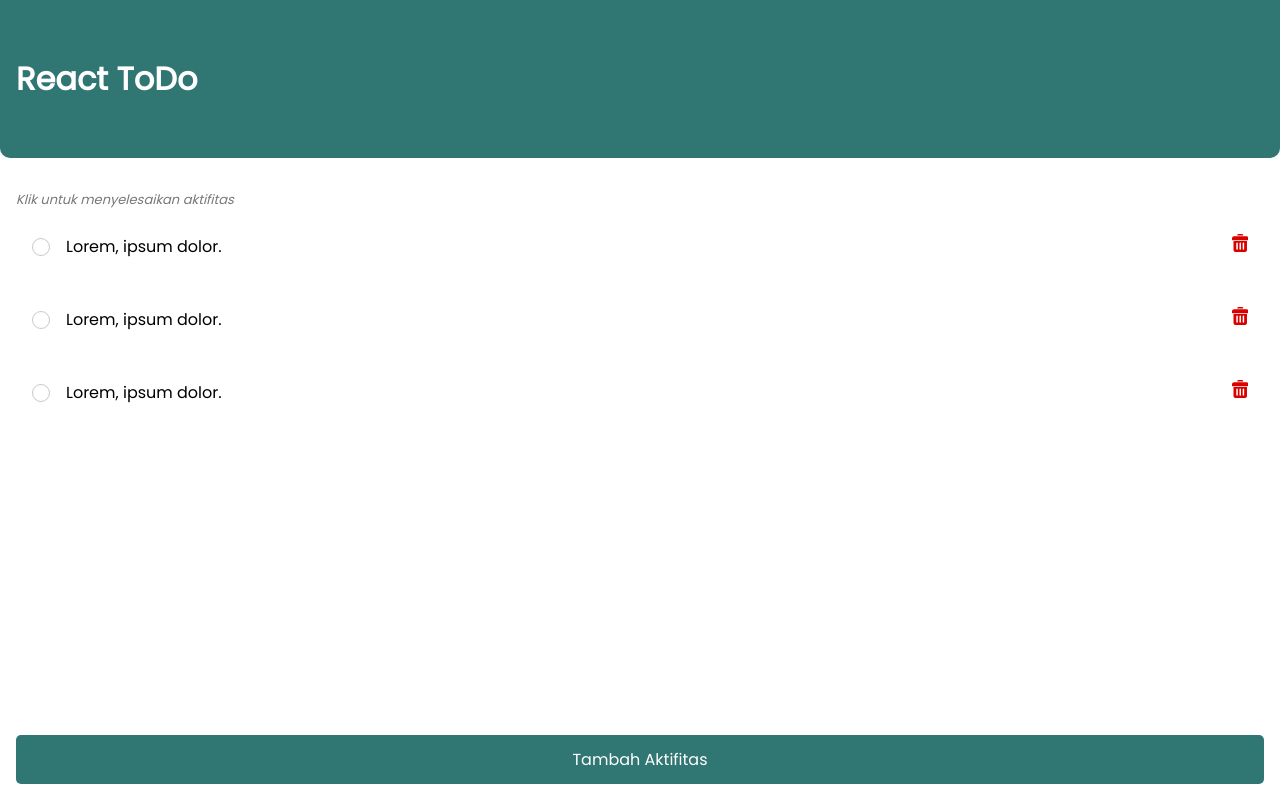
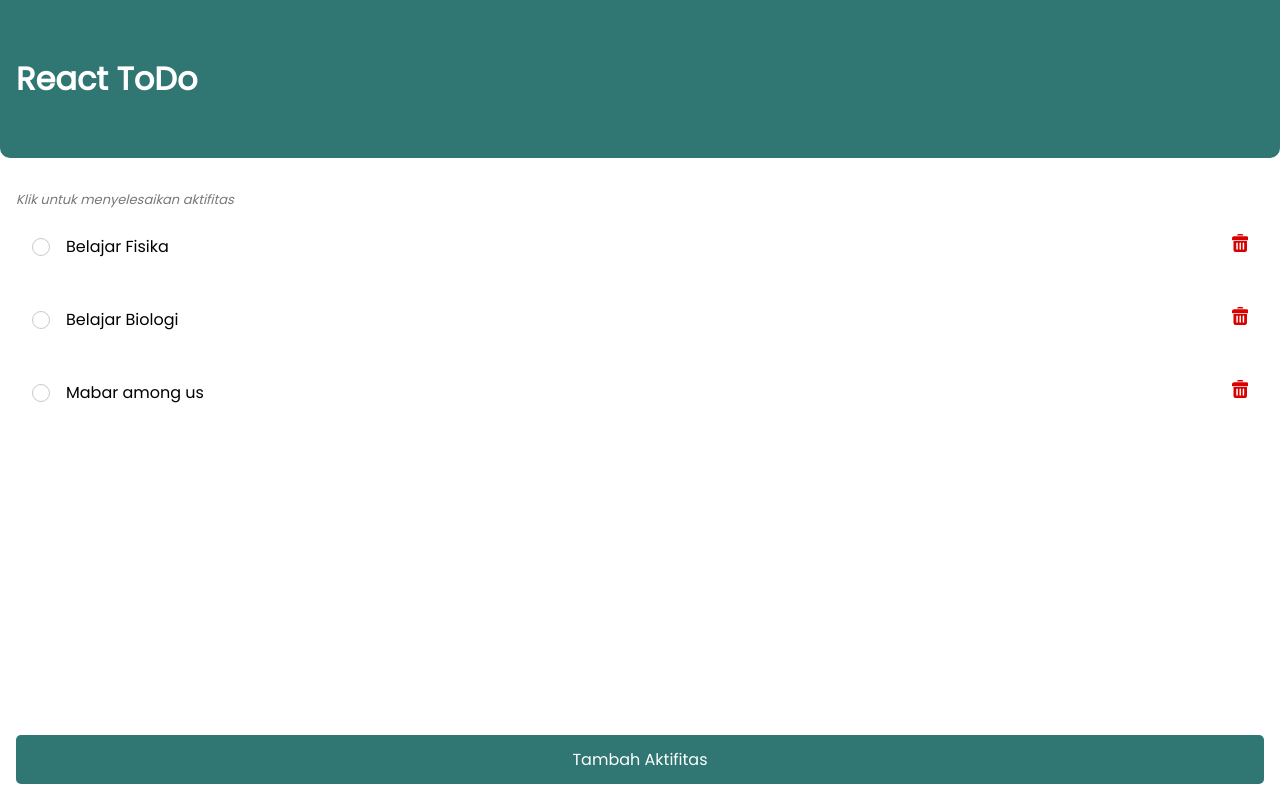
Before and after one commit to alfianandinugraha/react-todo, a React (Create React App) app: page / in a window 1280 px wide. Built offline with nearby package versions, Linux system fonts and the light colour scheme.

Commit message:
update: update content

```diff
--- a/src/App.tsx
+++ b/src/App.tsx
@@ -23,17 +23,17 @@ export default class App extends Component<Props, State> {
     todos: [
       {
         id: 1,
-        content: "Lorem, ipsum dolor.",
+        content: "Belajar Fisika",
         isDone: false
       },
       {
         id: 2,
-        content: "Lorem, ipsum dolor.",
-        isDone: false
+        content: "Belajar Biologi",
+        isDone: true
       },
       {
         id: 3,
-        content: "Lorem, ipsum dolor.",
+        content: "Mabar among us",
         isDone: false
       }
     ]
```
